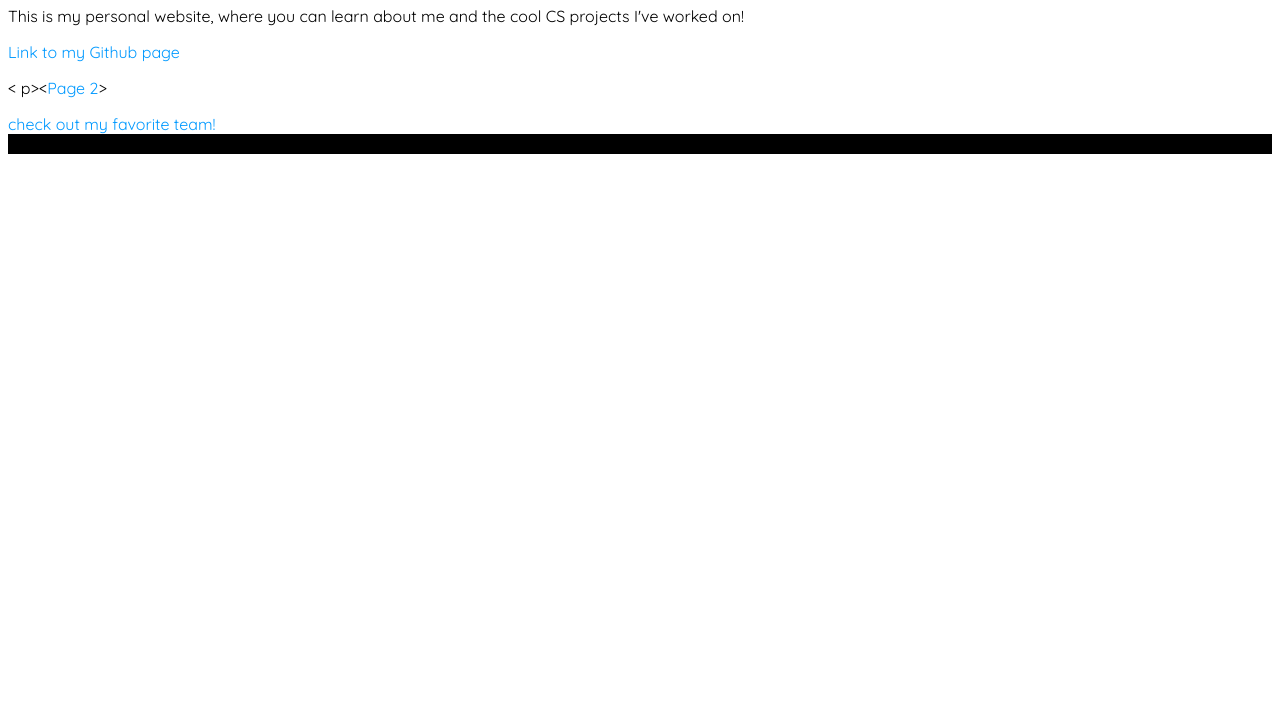
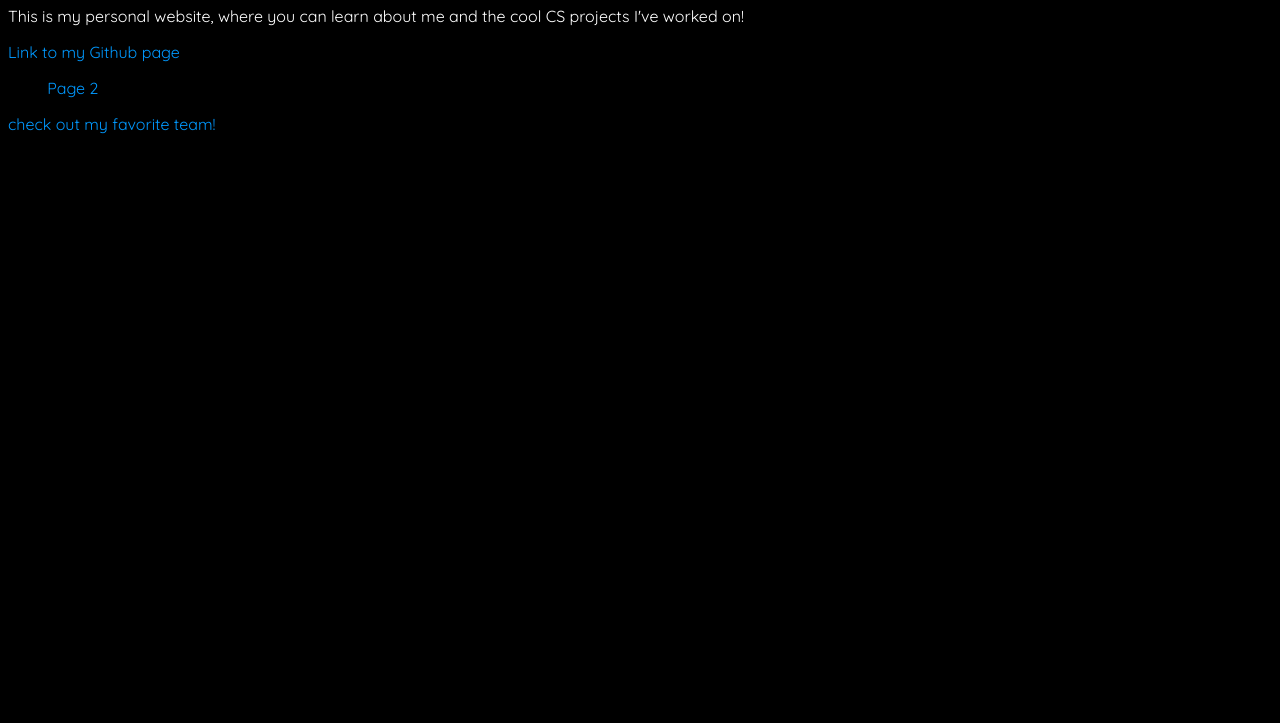
Before and after one commit to harrisondrop/harrisondrop.github.io, a plain HTML site: page index.html in a window 1280 px wide. Shown: the part 77-800 px from the top of the page. Drawn offline with Linux system fonts and the light colour scheme.

Commit message:
Update main.css

```diff
--- a/main.css
+++ b/main.css
@@ -14,7 +14,7 @@
     font-family: 'Quicksand', sans-serif;
     font-size: 16px;
     vertical-align: bottom;
-    color: black;
+    background-color: black;
   }
   hr{
     padding: 0px;
@@ -29,7 +29,7 @@
     text-align: topRight;
   }
   p2{
-    color: black;
+    color: white;
     text-align: center;
   }
   .div1{
```
